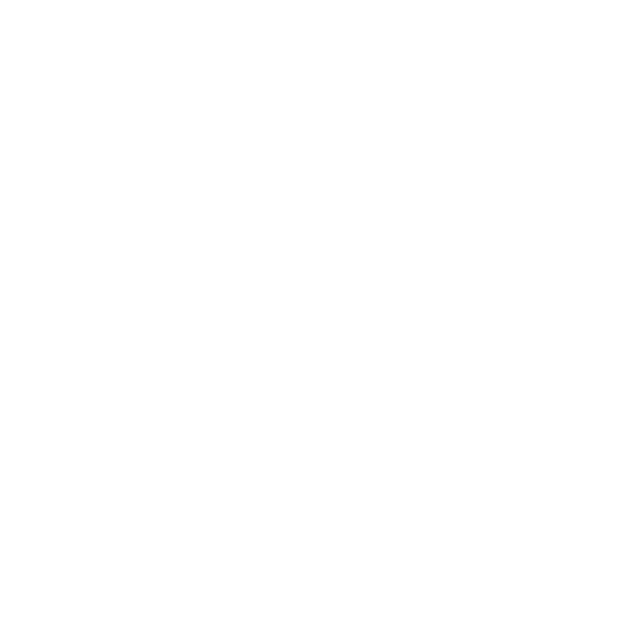
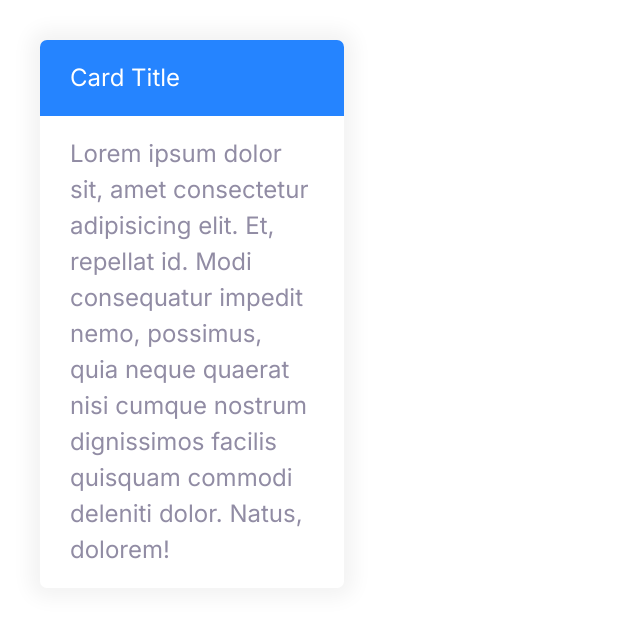
Before and after one commit to henryv21/Cloud-Website, a plain HTML site: page index.html in a window 1280 px wide. Shown: the whole page, without its empty margins (0-640 px from the left). Drawn offline with Linux system fonts and the light colour scheme.

Commit message:
Define cards components.

```diff
--- a/css/styles.css
+++ b/css/styles.css
@@ -274,4 +274,25 @@ a {
   }
 }
 
-/* Input Groups */
+/* Cards */
+
+.card {
+  border-radius: 7px;
+  box-shadow: 0 0 20px 10px #f3f3f3;
+  overflow: hidden;
+}
+
+.card__header,
+.card__body {
+  padding: 2rem 3rem;
+}
+
+.card--primary .card__header {
+  background: var(--color-primary);
+  color: #fff;
+}
+
+.card--secondary .card__header {
+  background: var(--color-secondary);
+  color: #fff;
+}
--- a/index.html
+++ b/index.html
@@ -15,5 +15,17 @@
     <link rel="stylesheet" href="/css/normalize.css" />
     <link rel="stylesheet" href="/css/styles.css" />
   </head>
-  <body></body>
+  <body>
+    <div style="width: 30%; padding: 4rem">
+      <div class="card card--primary">
+        <header class="card__header">Card Title</header>
+        <div class="card__body">
+          Lorem ipsum dolor sit, amet consectetur adipisicing elit. Et, repellat
+          id. Modi consequatur impedit nemo, possimus, quia neque quaerat nisi
+          cumque nostrum dignissimos facilis quisquam commodi deleniti dolor.
+          Natus, dolorem!
+        </div>
+      </div>
+    </div>
+  </body>
 </html>
```
Also changed, not shown: components/cards.html (added, +11 -0 lines).
